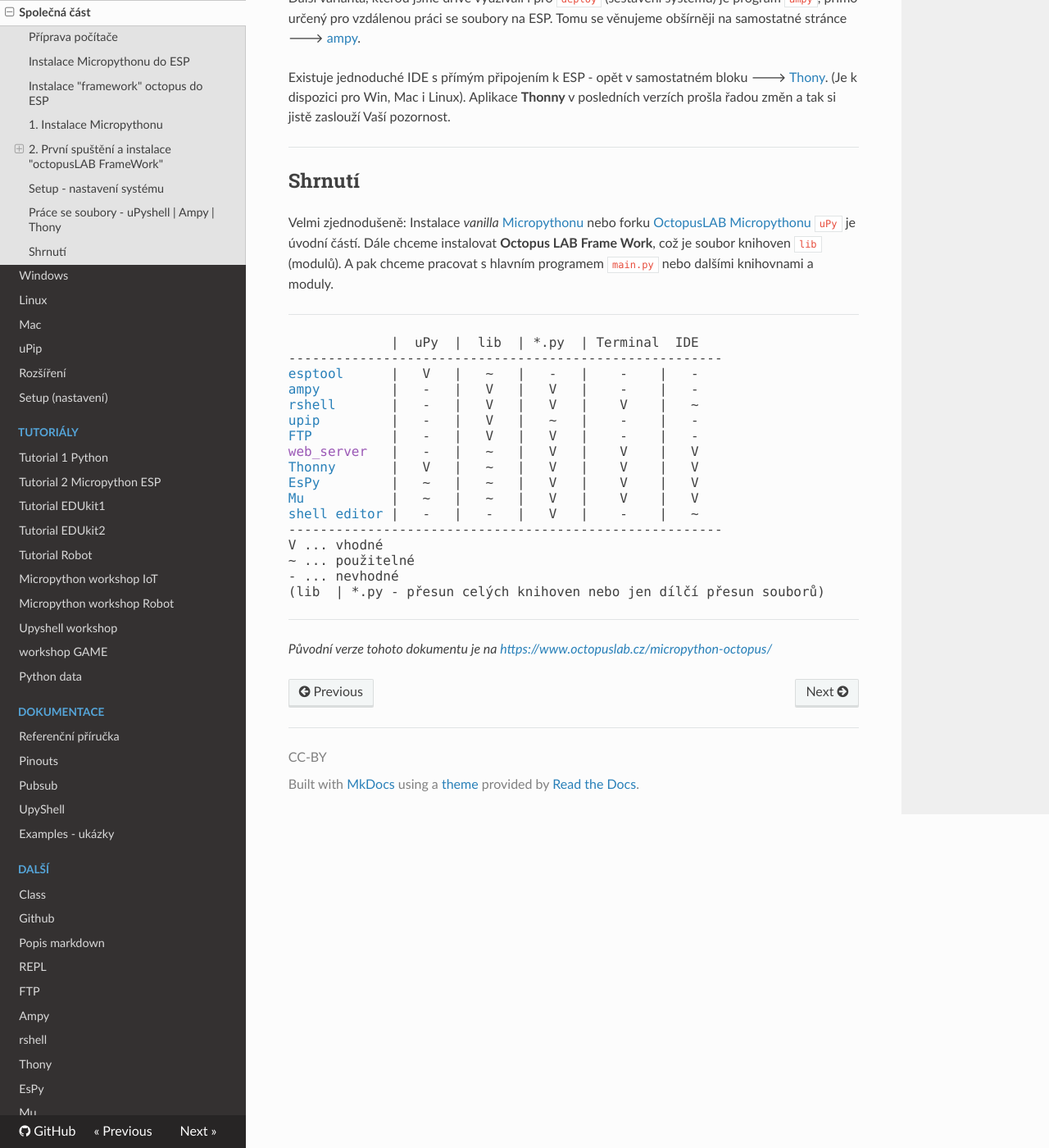
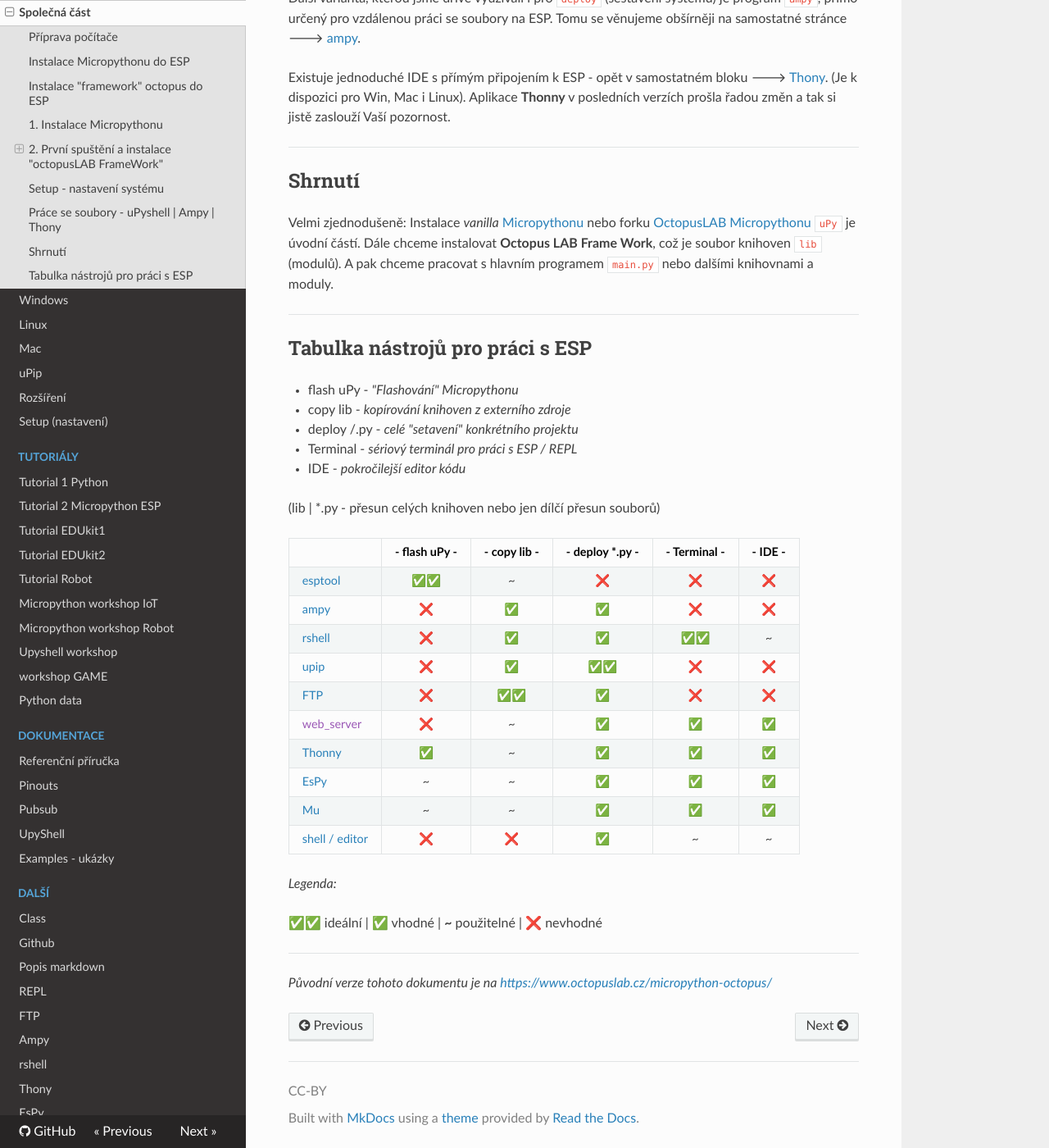
Before and after one commit to octopuslab-cz/docs_octopuslab_cz, an MkDocs documentation site: the page built from docs/install.md, in a window 1280 px wide and 1400 px high, scrolled down 3825 px. Shown: the whole window at 82% size. Built offline with MkDocs 1.6.1, drawn with Linux system fonts in a browser that asks for light colours; nearby versions of some CDN libraries.

Commit message:
typo dev-table

```diff
--- a/docs/install.md
+++ b/docs/install.md
@@ -152,27 +152,37 @@
 
 ---
 
-<pre>
-             |  uPy  |  lib  | *.py  | Terminal  IDE
--------------------------------------------------------
-<a href="/install_win/#2-instalace-micropythonu-do-esp">esptool</a>      |   V   |   ~   |   -   |    -    |   -
-<a href="/ampy">ampy</a>         |   -   |   V   |   V   |    -    |   -
-<a href="/rshell">rshell</a>       |   -   |   V   |   V   |    V    |   ~
-<a href="/pip">upip</a>         |   -   |   V   |   ~   |    -    |   -
-<a href="/ftp">FTP</a>          |   -   |   V   |   V   |    -    |   -
-<a href="">web_server</a>   |   -   |   ~   |   V   |    V    |   V
-<a href="/thony">Thonny</a>       |   V   |   ~   |   V   |    V    |   V
-<a href="/espy">EsPy</a>         |   ~   |   ~   |   V   |    V    |   V
-<a href="/mu">Mu</a>           |   ~   |   ~   |   V   |    V    |   V
-<a href="/upyshell">shell editor</a> |   -   |   -   |   V   |    -    |   ~
--------------------------------------------------------
-V ... vhodné
-~ ... použitelné
-- ... nevhodné
+## Tabulka nástrojů pro práci s ESP
+
+- flash uPy - *"Flashování" Micropythonu*
+- copy lib - *kopírování knihoven z externího zdroje*
+- deploy /.py - *celé "setavení" konkrétního projektu*
+- Terminal - *sériový terminál pro práci s ESP / REPL*
+- IDE - *pokročilejší editor kódu*
+
 (lib  | *.py - přesun celých knihoven nebo jen dílčí přesun souborů)
-</pre>
+
+
+|             | - flash uPy - | - copy lib - | - deploy *.py - | - Terminal - | - IDE - |
+| ----------- | :----: | :----: | :----: | :----: | :----: |
+|<a href="/install_win/#2-instalace-micropythonu-do-esp">esptool</a>      |   ✅✅   |   ~   |   ❌   |    ❌    |   ❌  |
+|<a href="/ampy">ampy</a>             |   ❌   |   ✅   |   ✅   |    ❌    |   ❌  |
+|<a href="/rshell">rshell</a>         |   ❌   |   ✅   |   ✅   |    ✅✅    |   ~  |
+|<a href="/pip">upip</a>              |   ❌   |   ✅   |   ✅✅   |    ❌    |   ❌  |
+|<a href="/ftp">FTP</a>               |   ❌   |   ✅✅   |   ✅   |    ❌    |   ❌  |
+|<a href="">web_server</a>            |   ❌   |   ~   |   ✅   |    ✅    |   ✅  |
+|<a href="/thony">Thonny</a>          |   ✅   |   ~   |   ✅   |    ✅    |   ✅  |
+|<a href="/espy">EsPy</a>             |   ~   |   ~   |   ✅   |    ✅    |   ✅  |
+|<a href="/mu">Mu</a>                 |   ~   |   ~   |   ✅   |    ✅    |   ✅  |
+|<a href="/upyshell">shell / editor</a> |   ❌   |   ❌   |   ✅   |    ~    |   ~  |
+
+
+*Legenda:*
+
+✅✅  ideální | ✅  vhodné | **~**  použitelné | ❌  nevhodné
+
+
 
 ---
 
-
 *Původní verze tohoto dokumentu je na https://www.octopuslab.cz/micropython-octopus/*
```
